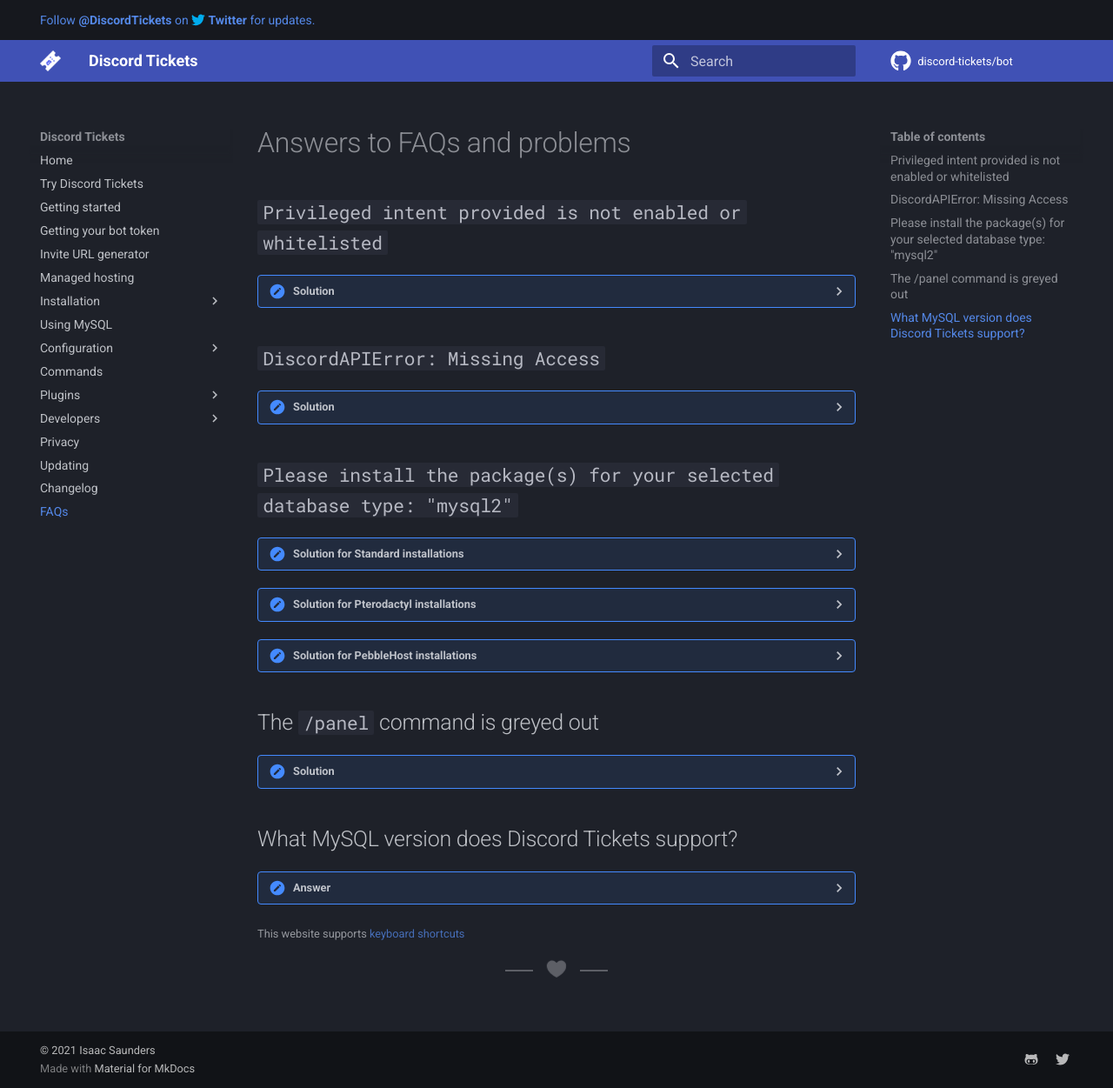
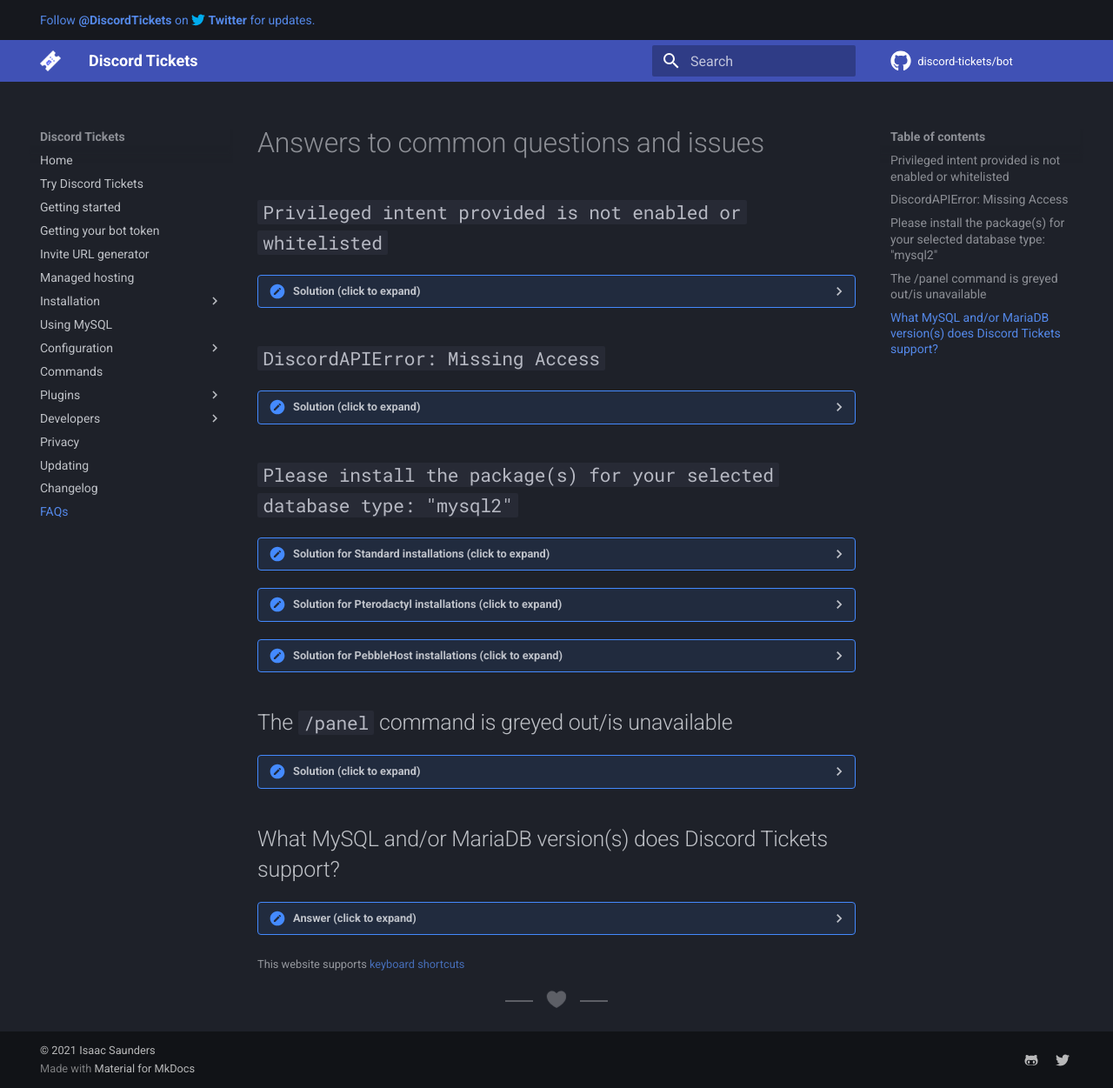
Before and after one commit to discord-tickets/docs, an MkDocs documentation site: the page built from docs/faq.md, in a window 1280 px wide and 1251 px high. Shown: the whole window at 87% size. Built offline with MkDocs 1.6.1 and Material for MkDocs 9.7.7, drawn with Linux system fonts in a browser that asks for light colours; comment, search, counter and statistics services are not loaded.

Commit message:
Update faq.md

```diff
--- a/docs/faq.md
+++ b/docs/faq.md
@@ -1,46 +1,47 @@
-# Answers to FAQs and problems
+# Answers to common questions and issues
 
 ## `Privileged intent provided is not enabled or whitelisted`
 
-??? help "Solution"
+??? help "Solution (click to expand)"
 	Go to the [Discord developer portal](https://discord.com/developers/applications) and enable the server members intent.
 
-	![(Image)](https://static.eartharoid.me/sharex/21/10/bHrSk381SG.png)
+	![(A picture highlighting the "Server Members Intent" being selected on the Discord Developer panel)](https://static.eartharoid.me/sharex/21/10/bHrSk381SG.png)
 
 ## `DiscordAPIError: Missing Access`
 
-??? help "Solution"
-	The bot needs permission to create application (slash) commands. Use the [invite URL generator](https://discordtickets.app/invite-url-generator/) and add the bot to your Discord server again.
+??? help "Solution (click to expand)"
+	The bot needs permission to create application commands (although this bot only uses that for slash commands). Use the [invite URL generator](https://discordtickets.app/invite-url-generator/) and add the bot to your Discord server again.
 
 ## `Please install the package(s) for your selected database type: "mysql2"`
 
-??? help "Solution for Standard installations"
-	In the bot directory, type `npm i -P mysql2` and restart the bot.
+??? help "Solution for Standard installations (click to expand)"
+	In the bot directory, type `npm i -P mysql2`, wait for it to complete then restart the bot.
 
-??? help "Solution for Pterodactyl installations"
+??? help "Solution for Pterodactyl installations (click to expand)"
 	**If you are using the Discord Tickets egg:**
 
-	- Add `mysql2` to the `Plugins` field on the server startup page
+	- Type `mysql2` under the `Plugins` field on the server startup page on your bots panel
 	- Restart your bot/server
 	- If the issue persists, ensure you are using the latest version of the egg
 
 	**For other eggs:**
 
-	- Try to find a field on the server startup page for additional NPM/Node packages
-	- Add `mysql2`
+	- Locate a field on the server startup page for additional NPM/Node packages (we recommend using [this NodeJS egg](https://github.com/parkervcp/eggs/tree/master/bots/discord/discord.js) if you aren't already as it has this option)
+	- Select the field, type `mysql2` and press enter on your keyboard
+	- Restart your bot/server
 
-??? help "Solution for PebbleHost installations"
-	Go to the "Node Package Manager" page in the control panel and install `mysql2`.
+??? help "Solution for PebbleHost installations (click to expand)"
+	Go to the "Node Package Manager" page on the panel (it's on the sidebar on the left), click on the `Search` field under `Search npmjs`, type `mysql2`, click on `mysql` (don't pick any others) and click `Install` on the right.
 
-## The `/panel` command is greyed out
+## The `/panel` command is greyed out/is unavailable
 
-??? help "Solution"
+??? help "Solution (click to expand)"
 	Some commands will appear disabled at first as they are limited to staff members. To be classified as a staff member you need to:
 
 	1. Have created at least one category (with `/settings categories create`)
 	2. Have at least one role that is assigned to one or more categories (`roles`)
 
-## What MySQL version does Discord Tickets support?
+## What MySQL and/or MariaDB version(s) does Discord Tickets support?
 
-??? help "Answer"
-	The bot is not tested on various versions, however it should work on version 8 of the MySQL Community Server.
+??? help "Answer (click to expand)"
+	The bot is not tested on some versions of these database software however we have tested and confirmed that version 8 of the MySQL Community Server and 10.8.3 of MariaDB work with Discord Tickets (MariaDB has only been tested with specifying the `DB_TYPE` in `.env` as `mysql`).
```
